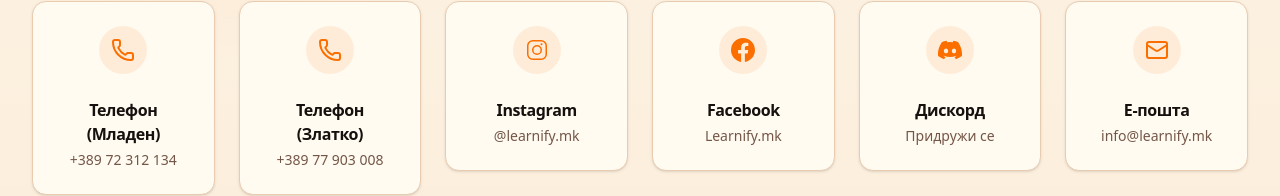
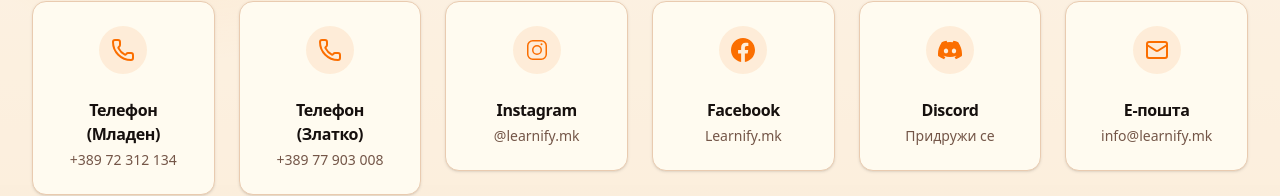
Before and after one commit to Delemangi/learnify, a React (Vite) app: page / in a window 1280 px wide. Shown: the part 4388-4584 px from the top of the page. Built offline with nearby package versions, Linux system fonts and the light colour scheme; no server answers.

Commit message:
fix: use Latin Discord label in contact cards

```diff
--- a/src/components/contact-section.tsx
+++ b/src/components/contact-section.tsx
@@ -53,7 +53,7 @@ const CONTACT_METHODS: ContactMethod[] = [
     href: 'https://discord.gg/ArSwaDE4re',
     icon: DiscordIcon,
     label: 'Придружи се',
-    title: 'Дискорд',
+    title: 'Discord',
   },
   {
     delay: 500,
```
